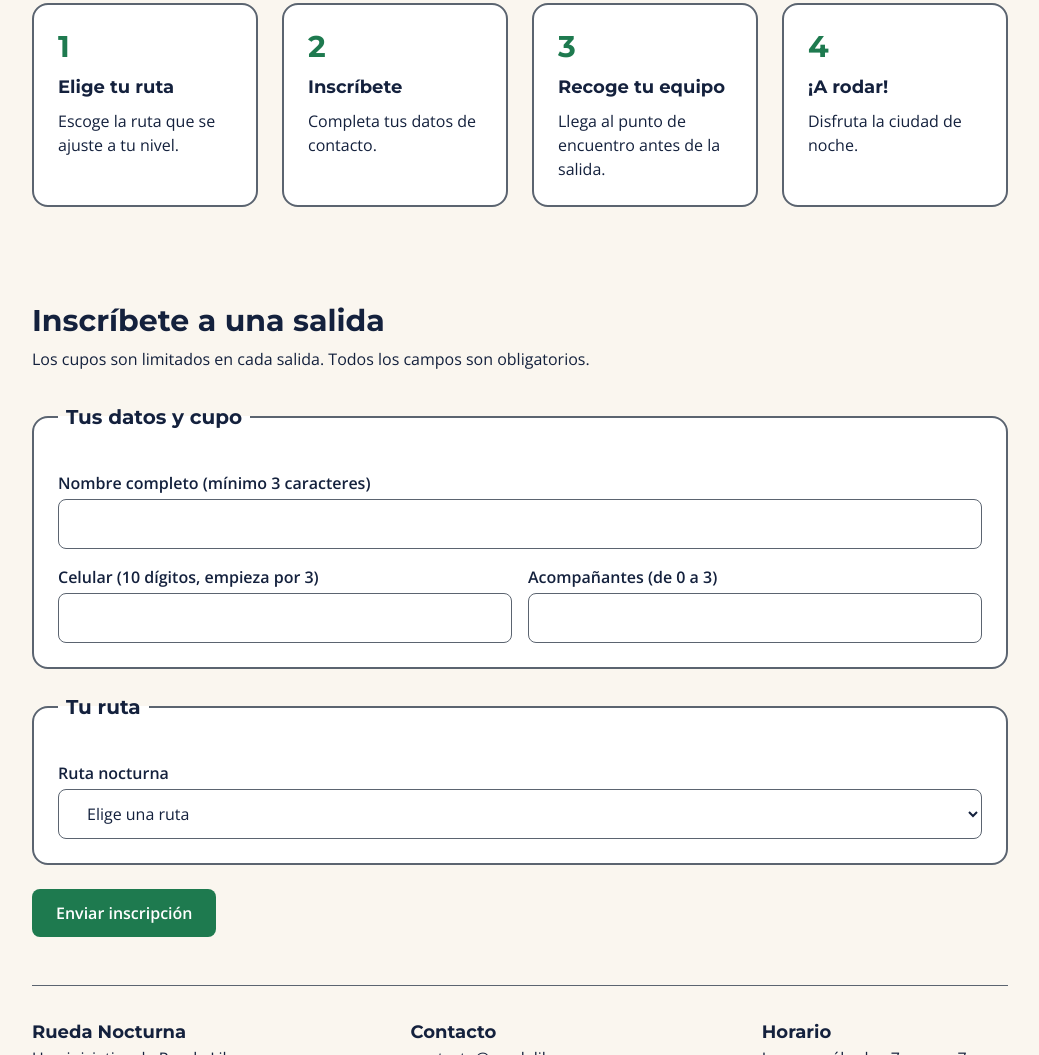
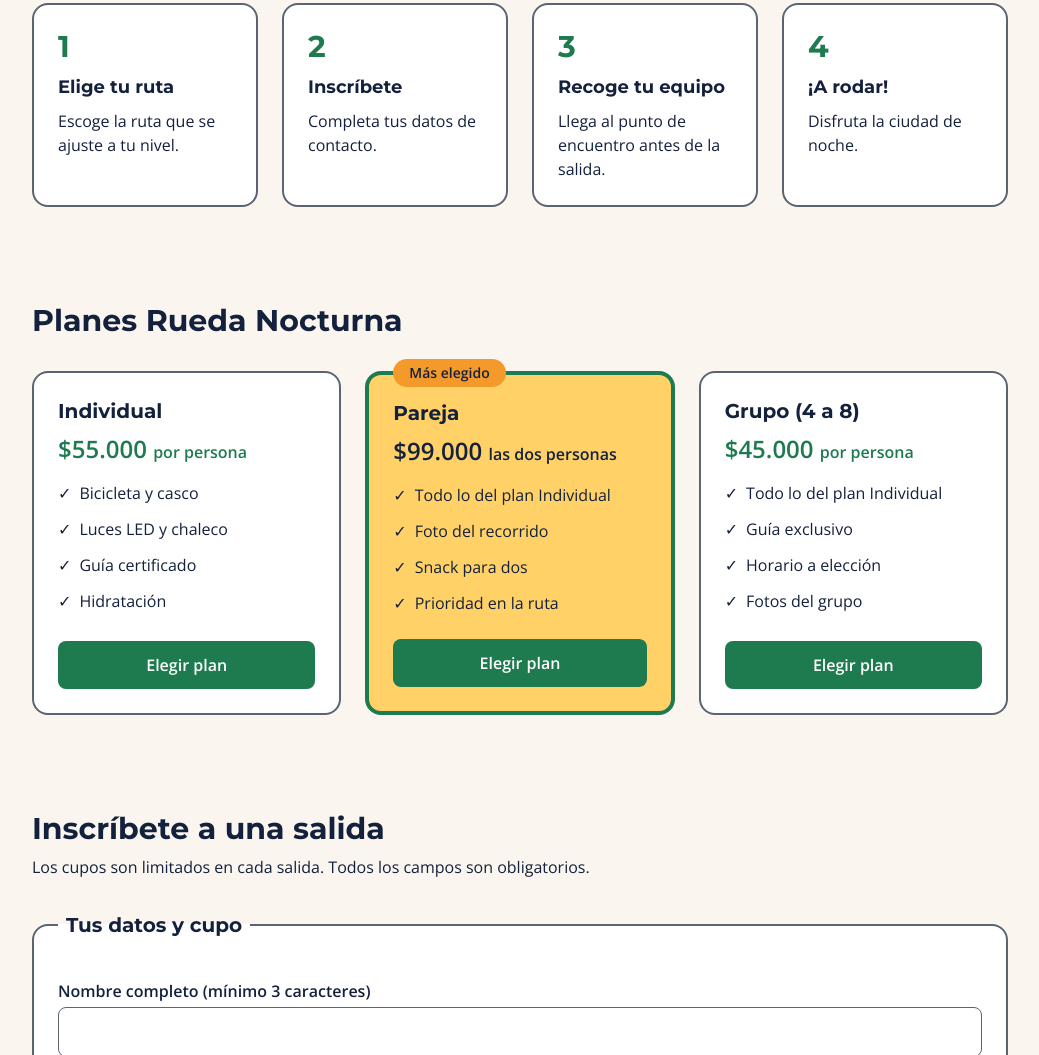
Before and after one commit to yulianadurangoh/rueda-libre, a website: page nocturna/index.html in a window 1280 px wide. Shown: the part 1202-2257 px from the top of the page, without its empty margins (120-1159 px from the left). Drawn offline with nearby package versions, Linux system fonts and the light colour scheme.

Commit message:
wip: estructura de la sección de planes en la landing

```diff
--- a/nocturna/index.html
+++ b/nocturna/index.html
@@ -114,6 +114,52 @@
         </div>
       </section>
 
+            <!-- Planes -->
+      <section id="planes" class="py-12">
+        <h2 class="mb-8 font-titulos text-3xl font-bold text-azul-noche dark:text-amarillo-farol">Planes Rueda Nocturna</h2>
+
+        <div class="grid grid-cols-1 gap-6 lg:grid-cols-3">
+
+          <article class="caja-paso flex flex-col">
+            <h3 class="font-titulos text-xl font-bold">Individual</h3>
+            <p class="mt-2 text-2xl font-bold text-verde-ruta dark:text-amarillo-farol">$55.000 <span class="text-base font-semibold">por persona</span></p>
+            <ul class="mt-4 flex-1 space-y-3">
+              <li class="flex gap-2"><span aria-hidden="true">✓</span><span>Bicicleta y casco</span></li>
+              <li class="flex gap-2"><span aria-hidden="true">✓</span><span>Luces LED y chaleco</span></li>
+              <li class="flex gap-2"><span aria-hidden="true">✓</span><span>Guía certificado</span></li>
+              <li class="flex gap-2"><span aria-hidden="true">✓</span><span>Hidratación</span></li>
+            </ul>
+            <a href="#inscripcion" class="btn-principal mt-6 text-center">Elegir plan</a>
+          </article>
+
+          <article class="caja-paso relative flex flex-col border-4 border-verde-ruta bg-amarillo-farol text-azul-noche dark:border-amarillo-farol dark:bg-verde-ruta dark:text-crema">
+            <span class="absolute -top-4 left-6 rounded-full bg-naranja-pedal px-4 py-1 text-sm font-semibold text-azul-noche">Más elegido</span>
+            <h3 class="font-titulos text-xl font-bold">Pareja</h3>
+            <p class="mt-2 text-2xl font-bold">$99.000 <span class="text-base font-semibold">las dos personas</span></p>
+            <ul class="mt-4 flex-1 space-y-3">
+              <li class="flex gap-2"><span aria-hidden="true">✓</span><span>Todo lo del plan Individual</span></li>
+              <li class="flex gap-2"><span aria-hidden="true">✓</span><span>Foto del recorrido</span></li>
+              <li class="flex gap-2"><span aria-hidden="true">✓</span><span>Snack para dos</span></li>
+              <li class="flex gap-2"><span aria-hidden="true">✓</span><span>Prioridad en la ruta</span></li>
+            </ul>
+            <a href="#inscripcion" class="btn-principal mt-6 text-center">Elegir plan</a>
+          </article>
+
+          <article class="caja-paso flex flex-col">
+            <h3 class="font-titulos text-xl font-bold">Grupo (4 a 8)</h3>
+            <p class="mt-2 text-2xl font-bold text-verde-ruta dark:text-amarillo-farol">$45.000 <span class="text-base font-semibold">por persona</span></p>
+            <ul class="mt-4 flex-1 space-y-3">
+              <li class="flex gap-2"><span aria-hidden="true">✓</span><span>Todo lo del plan Individual</span></li>
+              <li class="flex gap-2"><span aria-hidden="true">✓</span><span>Guía exclusivo</span></li>
+              <li class="flex gap-2"><span aria-hidden="true">✓</span><span>Horario a elección</span></li>
+              <li class="flex gap-2"><span aria-hidden="true">✓</span><span>Fotos del grupo</span></li>
+            </ul>
+            <a href="#inscripcion" class="btn-principal mt-6 text-center">Elegir plan</a>
+          </article>
+
+        </div>
+      </section>
+
             <!-- Inscripción -->
       <section id="inscripcion" class="py-12">
         <h2 class="mb-2 font-titulos text-3xl font-bold text-azul-noche dark:text-amarillo-farol">Inscríbete a una salida</h2>
```
Also changed, not shown: nocturna/src/output.css.
